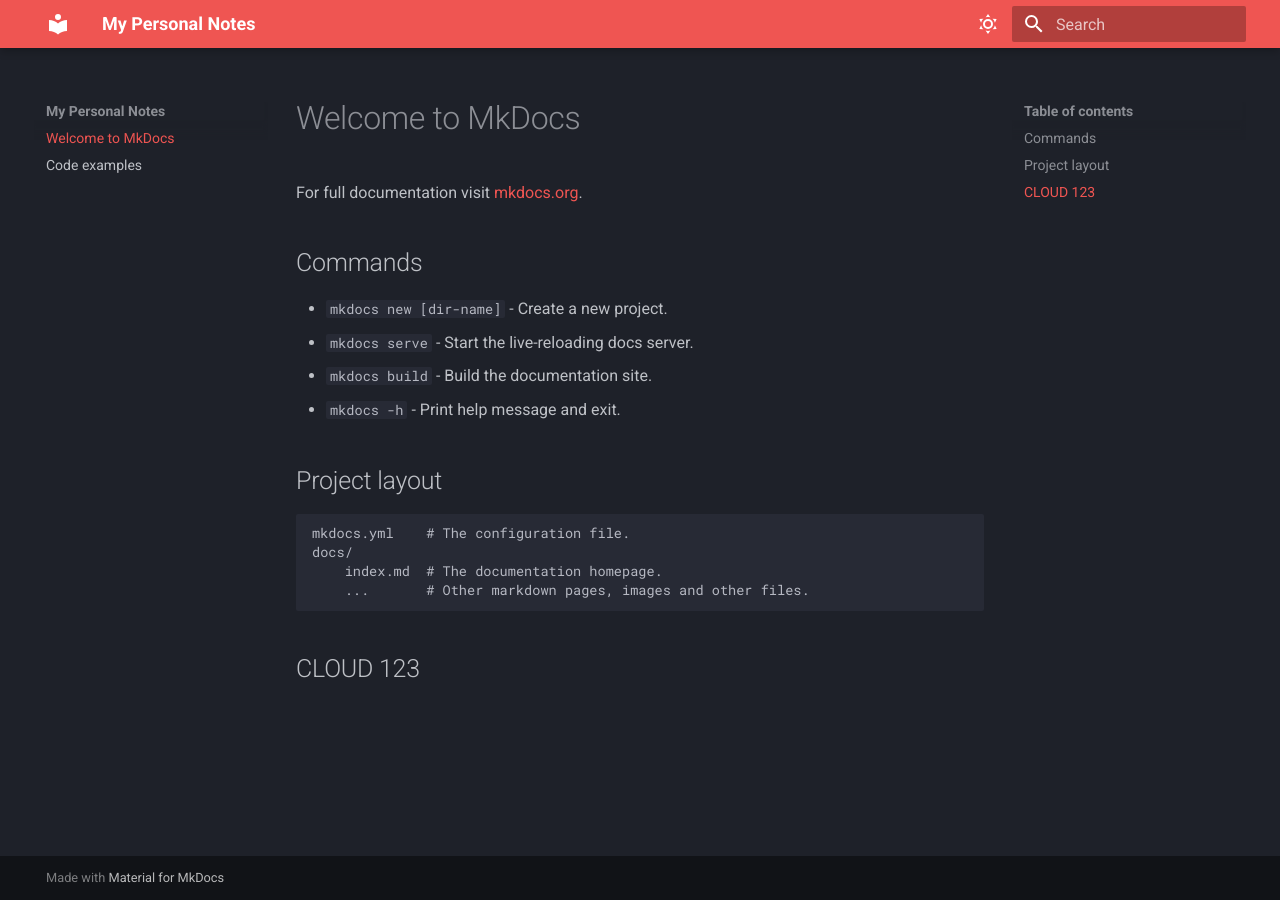
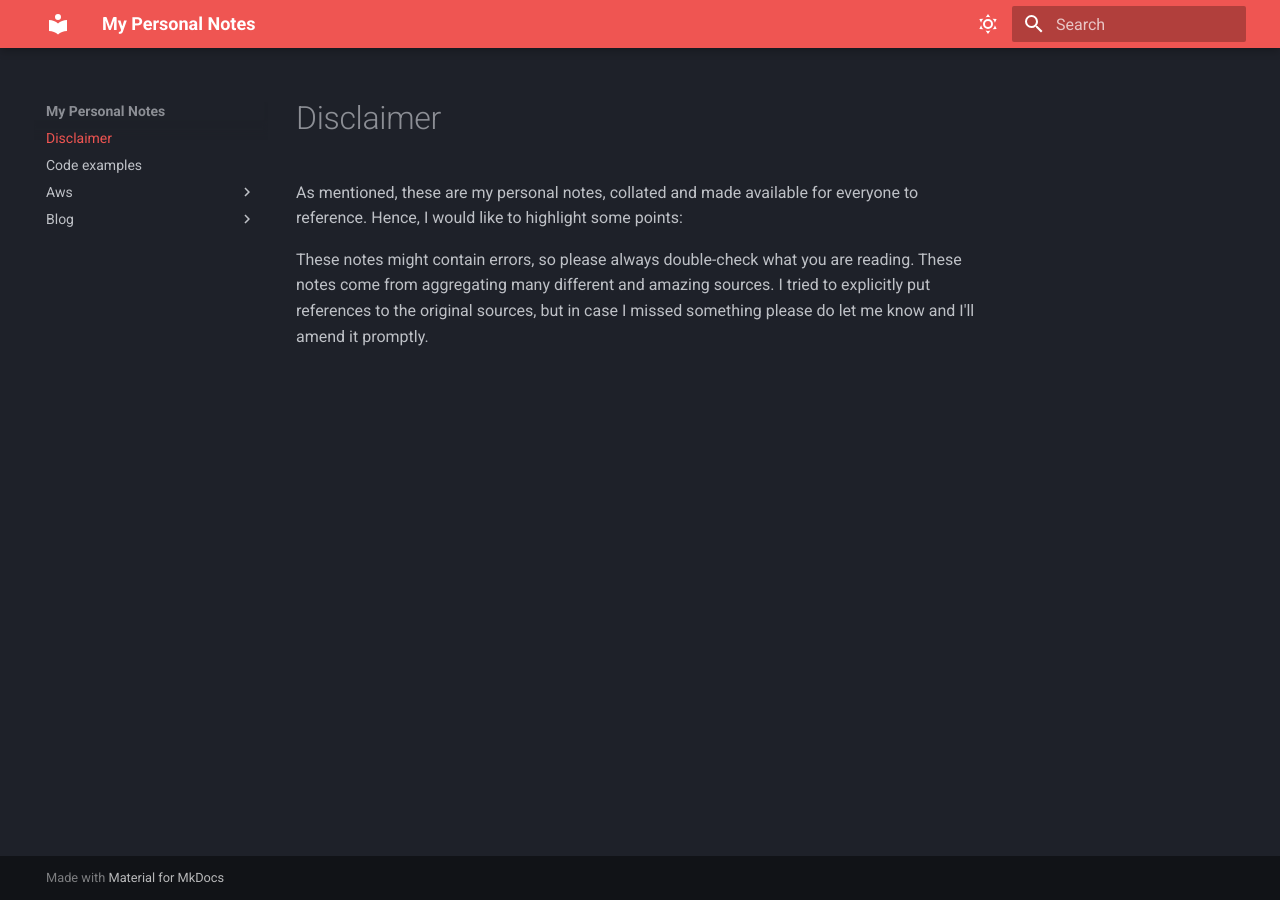
Before and after one commit to HamzaNakabi/mynotes, an MkDocs documentation site: the page built from docs/index.md, in a window 1280 px wide. Built offline with MkDocs 1.6.1 and Material for MkDocs 9.7.7, drawn with Linux system fonts in a browser that asks for light colours.

Commit message:
new changes

```diff
--- a/docs/index.md
+++ b/docs/index.md
@@ -1,19 +1,8 @@
-# Welcome to MkDocs
 
-For full documentation visit [mkdocs.org](https://www.mkdocs.org).
 
-## Commands
+# Disclaimer
 
-* `mkdocs new [dir-name]` - Create a new project.
-* `mkdocs serve` - Start the live-reloading docs server.
-* `mkdocs build` - Build the documentation site.
-* `mkdocs -h` - Print help message and exit.
+As mentioned, these are my personal notes, collated and made available for everyone to reference. Hence, I would like to highlight some points:
 
-## Project layout
-
-    mkdocs.yml    # The configuration file.
-    docs/
-        index.md  # The documentation homepage.
-        ...       # Other markdown pages, images and other files.
-
-## CLOUD 123
+These notes might contain errors, so please always double-check what you are reading.
+These notes come from aggregating many different and amazing sources. I tried to explicitly put references to the original sources, but in case I missed something please do let me know and I'll amend it promptly.
--- a/mkdocs.yml
+++ b/mkdocs.yml
@@ -1,5 +1,5 @@
 site_name: My Personal Notes
-site_url: https://sitename.example
+site_url: https://notes.hamzanakabi.com
 theme:
   name: material
   palette:
@@ -27,3 +27,10 @@ markdown_extensions:
   - pymdownx.inlinehilite
   - pymdownx.snippets
   - pymdownx.superfences
+
+plugins:
+  - search
+  - blog
+  - macros
+  - meta:
+      enabled: true
```
Also changed, not shown: docs/aws/content.md (added, +14 -0 lines), docs/blog/index.md (added, +1 -0 lines).
